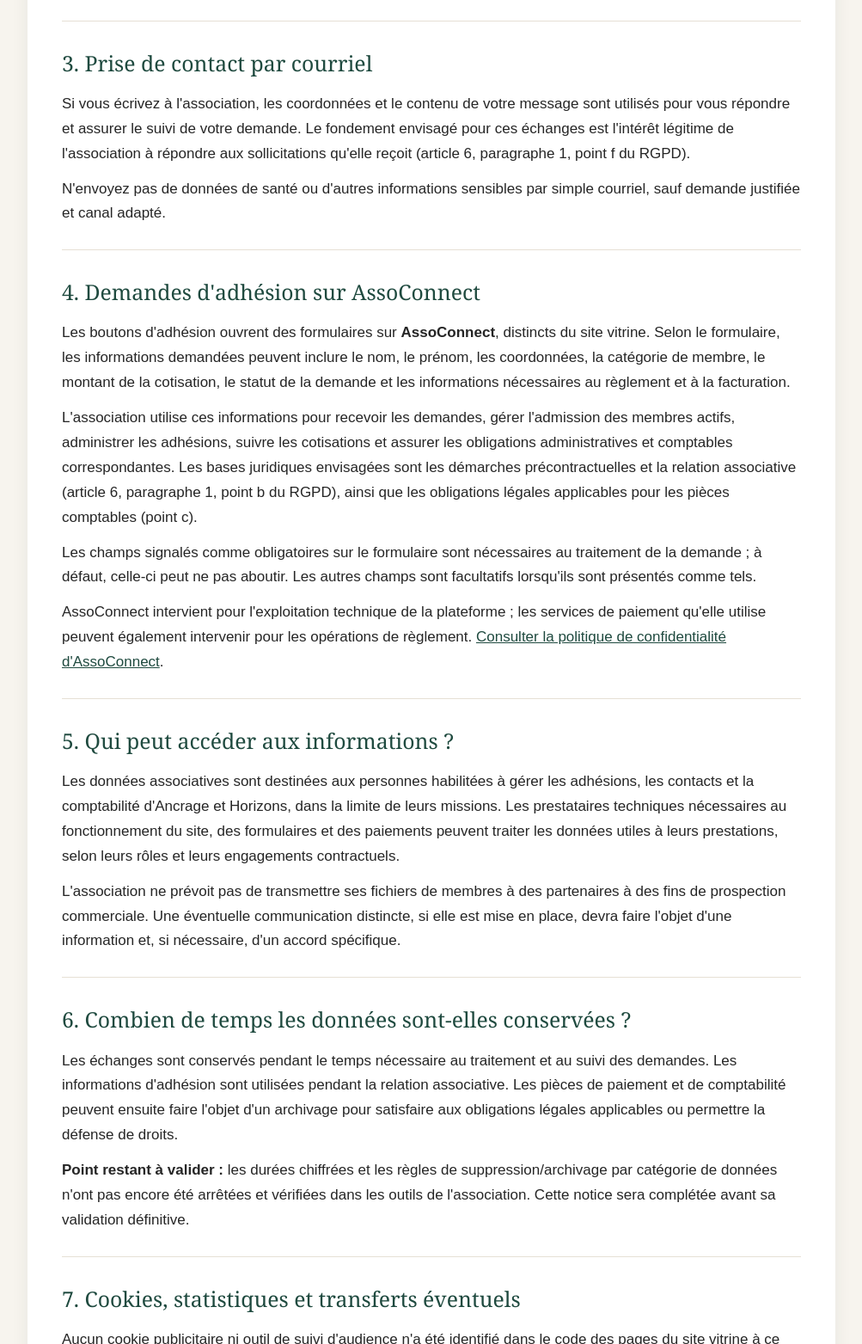
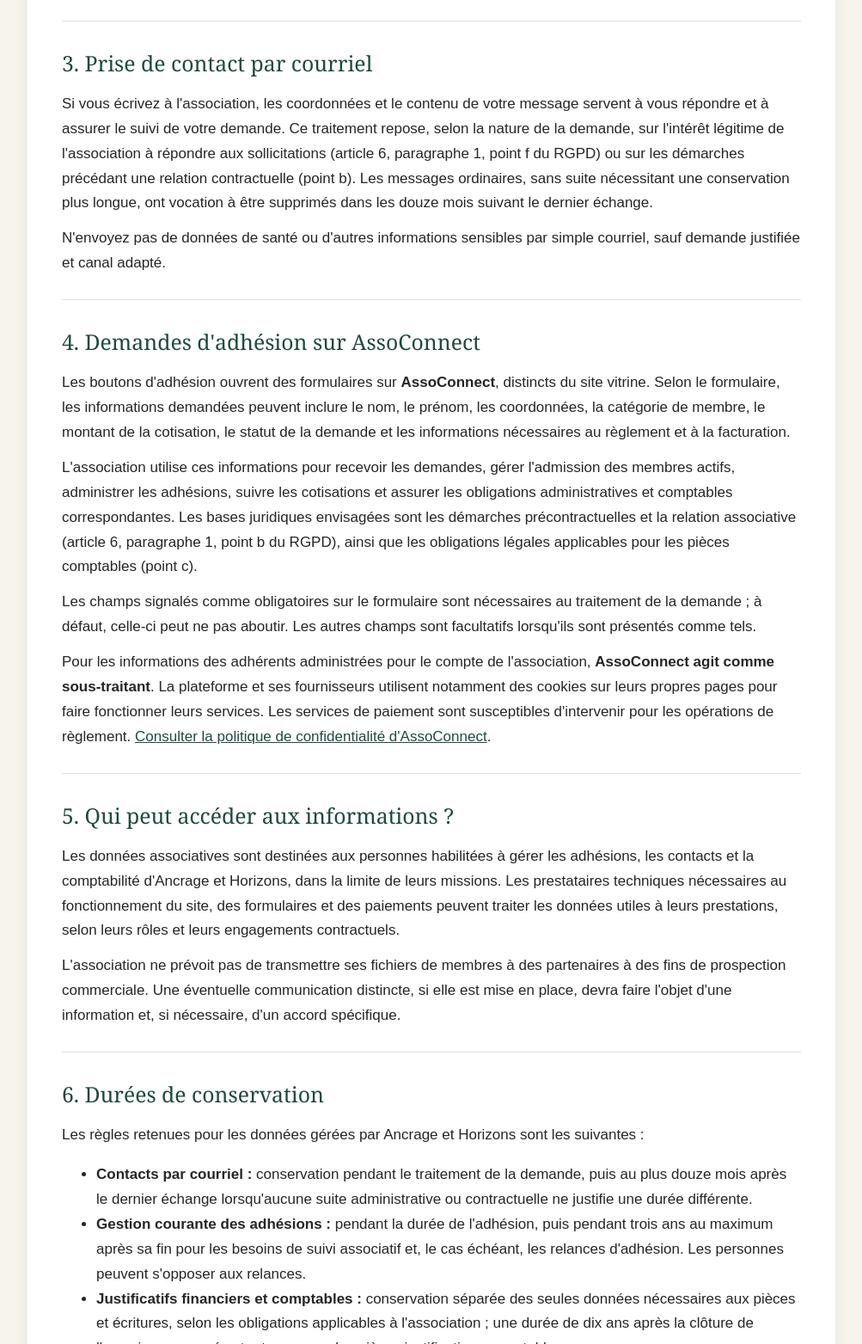
Before and after one commit to ancrageethorizons-coder/site-ancrage-et-horizons, a plain HTML site: page confidentialite/index.html in a window 1280 px wide. Shown: the part 1237-2800 px from the top of the page at 86% size, without its empty margins (138-1141 px from the left). Drawn offline with Linux system fonts and the light colour scheme.

Commit message:
Confidentialité : préciser les durées et distinguer AssoConnect et Cloudflare

```diff
--- a/confidentialite/index.html
+++ b/confidentialite/index.html
@@ -15,7 +15,7 @@ footer{display:flex;justify-content:space-between;flex-wrap:wrap;gap:22px;backgr
 <header><a class="brand" href="/"><img src="../assets/logo.png" alt="Symbole officiel d’Ancrage et Horizons"><span>Ancrage et Horizons</span></a><nav aria-label="Navigation principale"><a href="/">Accueil</a><a href="/association/">L’association</a><a href="/activites/">Nos activités</a><a href="/projets/">Nos projets</a><a class="join" href="/#adherer">Adhérer</a></nav></header>
 <div class="hero"><div><div class="eyebrow">Informations officielles</div><h1>Protection des données personnelles</h1><p>Comment sont utilisées les informations concernant les visiteurs et les personnes qui contactent ou rejoignent l’association.</p></div></div>
 <main><article>
-<div class="draft-note" role="note"><strong>Information en cours de validation :</strong> cette notice présente les traitements identifiés à ce jour. Les durées détaillées de conservation et les conditions applicables chez les prestataires doivent encore être confirmées par l'association avant l'ouverture officielle du site.</div>
+<div class="draft-note" role="note"><strong>Vérification technique en cours :</strong> les durées de conservation proposées ci-dessous sont définies pour la gestion associative. Leur application dans AssoConnect et la configuration effective des services Cloudflare et des prestataires doivent encore être vérifiées avant l'ouverture officielle du site.</div>
 <section><h2>1. Qui est responsable des données ?</h2>
 <p><strong>Ancrage et Horizons</strong>, association loi 1901 (RNA W9G1012339), est l'interlocutrice pour les données qu'elle utilise dans la gestion de ses activités et de ses adhérents.</p>
 <p>Siège : 5103 Résidence Neptune – Morin, 97120 Saint-Claude, Guadeloupe, France.<br>Courriel : <a href="mailto:ancrageethorizons@gmail.com">ancrageethorizons@gmail.com</a><br>Téléphone : <a href="tel:+590690921335">+590 690 92 13 35</a>.</p>
@@ -25,26 +25,33 @@ footer{display:flex;justify-content:space-between;flex-wrap:wrap;gap:22px;backgr
 <p>Comme pour tout site web, des informations techniques de connexion (par exemple l'adresse IP et des informations sur le navigateur) peuvent être traitées par l'hébergeur <strong>Cloudflare Pages</strong> afin de permettre l'affichage et de protéger le site. Ces traitements techniques relèvent des conditions applicables à ce prestataire.</p>
 </section>
 <section><h2>3. Prise de contact par courriel</h2>
-<p>Si vous écrivez à l'association, les coordonnées et le contenu de votre message sont utilisés pour vous répondre et assurer le suivi de votre demande. Le fondement envisagé pour ces échanges est l'intérêt légitime de l'association à répondre aux sollicitations qu'elle reçoit (article 6, paragraphe 1, point f du RGPD).</p>
+<p>Si vous écrivez à l'association, les coordonnées et le contenu de votre message servent à vous répondre et à assurer le suivi de votre demande. Ce traitement repose, selon la nature de la demande, sur l'intérêt légitime de l'association à répondre aux sollicitations (article 6, paragraphe 1, point f du RGPD) ou sur les démarches précédant une relation contractuelle (point b). Les messages ordinaires, sans suite nécessitant une conservation plus longue, ont vocation à être supprimés dans les douze mois suivant le dernier échange.</p>
 <p>N'envoyez pas de données de santé ou d'autres informations sensibles par simple courriel, sauf demande justifiée et canal adapté.</p>
 </section>
 <section><h2>4. Demandes d'adhésion sur AssoConnect</h2>
 <p>Les boutons d'adhésion ouvrent des formulaires sur <strong>AssoConnect</strong>, distincts du site vitrine. Selon le formulaire, les informations demandées peuvent inclure le nom, le prénom, les coordonnées, la catégorie de membre, le montant de la cotisation, le statut de la demande et les informations nécessaires au règlement et à la facturation.</p>
 <p>L'association utilise ces informations pour recevoir les demandes, gérer l'admission des membres actifs, administrer les adhésions, suivre les cotisations et assurer les obligations administratives et comptables correspondantes. Les bases juridiques envisagées sont les démarches précontractuelles et la relation associative (article 6, paragraphe 1, point b du RGPD), ainsi que les obligations légales applicables pour les pièces comptables (point c).</p>
 <p>Les champs signalés comme obligatoires sur le formulaire sont nécessaires au traitement de la demande ; à défaut, celle-ci peut ne pas aboutir. Les autres champs sont facultatifs lorsqu'ils sont présentés comme tels.</p>
-<p>AssoConnect intervient pour l'exploitation technique de la plateforme ; les services de paiement qu'elle utilise peuvent également intervenir pour les opérations de règlement. <a href="https://www.assoconnect.com/attachments/privacy_policy.pdf" target="_blank" rel="noopener noreferrer">Consulter la politique de confidentialité d'AssoConnect</a>.</p>
+<p>Pour les informations des adhérents administrées pour le compte de l'association, <strong>AssoConnect agit comme sous-traitant</strong>. La plateforme et ses fournisseurs utilisent notamment des cookies sur leurs propres pages pour faire fonctionner leurs services. Les services de paiement sont susceptibles d'intervenir pour les opérations de règlement. <a href="https://www.assoconnect.com/attachments/privacy_policy.pdf" target="_blank" rel="noopener noreferrer">Consulter la politique de confidentialité d'AssoConnect</a>.</p>
 </section>
 <section><h2>5. Qui peut accéder aux informations ?</h2>
 <p>Les données associatives sont destinées aux personnes habilitées à gérer les adhésions, les contacts et la comptabilité d'Ancrage et Horizons, dans la limite de leurs missions. Les prestataires techniques nécessaires au fonctionnement du site, des formulaires et des paiements peuvent traiter les données utiles à leurs prestations, selon leurs rôles et leurs engagements contractuels.</p>
 <p>L'association ne prévoit pas de transmettre ses fichiers de membres à des partenaires à des fins de prospection commerciale. Une éventuelle communication distincte, si elle est mise en place, devra faire l'objet d'une information et, si nécessaire, d'un accord spécifique.</p>
 </section>
-<section><h2>6. Combien de temps les données sont-elles conservées ?</h2>
-<p>Les échanges sont conservés pendant le temps nécessaire au traitement et au suivi des demandes. Les informations d'adhésion sont utilisées pendant la relation associative. Les pièces de paiement et de comptabilité peuvent ensuite faire l'objet d'un archivage pour satisfaire aux obligations légales applicables ou permettre la défense de droits.</p>
-<p><strong>Point restant à valider :</strong> les durées chiffrées et les règles de suppression/archivage par catégorie de données n'ont pas encore été arrêtées et vérifiées dans les outils de l'association. Cette notice sera complétée avant sa validation définitive.</p>
+<section><h2>6. Durées de conservation</h2>
+<p>Les règles retenues pour les données gérées par Ancrage et Horizons sont les suivantes :</p>
+<ul>
+<li><strong>Contacts par courriel :</strong> conservation pendant le traitement de la demande, puis au plus douze mois après le dernier échange lorsqu'aucune suite administrative ou contractuelle ne justifie une durée différente.</li>
+<li><strong>Gestion courante des adhésions :</strong> pendant la durée de l'adhésion, puis pendant trois ans au maximum après sa fin pour les besoins de suivi associatif et, le cas échéant, les relances d'adhésion. Les personnes peuvent s'opposer aux relances.</li>
+<li><strong>Justificatifs financiers et comptables :</strong> conservation séparée des seules données nécessaires aux pièces et écritures, selon les obligations applicables à l'association ; une durée de dix ans après la clôture de l'exercice concerné est retenue pour les pièces justificatives comptables.</li>
+</ul>
+<p>En cas de litige, d'obligation légale particulière ou de dossier de projet nécessitant un suivi, certaines informations strictement nécessaires peuvent être conservées plus longtemps, pour la durée justifiée et avec un accès limité. À l'issue de la durée pertinente, les données doivent être supprimées ou anonymisées, sous réserve des obligations d'archivage.</p>
+<p><strong>Mise en application à contrôler :</strong> les opérations de tri, de suppression et d'archivage dans AssoConnect et les autres outils doivent encore être vérifiées. Les durées propres aux cookies techniques et aux journaux de l'hébergeur relèvent de la documentation des prestataires.</p>
 </section>
 <section><h2>7. Cookies, statistiques et transferts éventuels</h2>
-<p>Aucun cookie publicitaire ni outil de suivi d'audience n'a été identifié dans le code des pages du site vitrine à ce stade. Cela ne permet pas d'exclure d'éventuels cookies techniques ou traitements de connexion mis en œuvre par Cloudflare : une vérification sur le site effectivement déployé reste nécessaire.</p>
-<p>Cloudflare et les prestataires intervenant sur les formulaires peuvent traiter des données dans des infrastructures situées hors de l'Union européenne. Les transferts et garanties contractuelles effectivement applicables devront être confirmés avant la validation définitive de cette notice.</p>
+<p>Le code des pages vitrines de l'association ne contient actuellement ni formulaire, ni publicité, ni balise de mesure d'audience ajoutée par l'association. Une fonction de mesure d'audience de Cloudflare peut cependant être activée au niveau de l'hébergement : Cloudflare indique que son outil Web Analytics n'utilise pas de cookies ou de stockage local pour établir ses statistiques. La configuration effectivement activée sur le site reste à vérifier.</p>
+<p>Des données techniques de connexion et, selon les protections activées, des cookies strictement nécessaires peuvent être traités par Cloudflare pour l'affichage et la sécurité du site. En quittant le site vers les formulaires <strong>AssoConnect</strong>, des cookies propres à cette plateforme et à ses prestataires peuvent être utilisés. Les informations correspondantes figurent dans la politique d'AssoConnect.</p>
+<p>Cloudflare et les prestataires intervenant sur les formulaires peuvent effectuer certains traitements impliquant des infrastructures ou des acteurs situés hors de l'Espace économique européen. Les lieux effectifs de traitement et les garanties applicables au compte de l'association restent à confirmer auprès des prestataires.</p>
 </section>
 <section><h2>8. Vos droits</h2>
 <p>Dans les conditions prévues par le RGPD, vous pouvez demander l'accès à vos données, leur rectification, leur effacement, la limitation de certains traitements ou vous opposer à un traitement. Selon le fondement juridique, vous pouvez également exercer un droit à la portabilité ou retirer un consentement précédemment donné.</p>
@@ -52,7 +59,7 @@ footer{display:flex;justify-content:space-between;flex-wrap:wrap;gap:22px;backgr
 <p>Vous pouvez également déposer une réclamation auprès de la <a href="https://www.cnil.fr/" target="_blank" rel="noopener noreferrer">Commission nationale de l'informatique et des libertés (CNIL)</a>.</p>
 </section>
 <section><h2>9. Mise à jour de cette information</h2>
-<p>Cette notice de travail est datée du <strong>21 novembre 2026</strong>. Elle doit être relue et validée par Ancrage et Horizons, notamment sur les durées, les prestataires et les paramètres techniques du site, avant d'être présentée comme définitive.</p>
+<p>Notice mise à jour le <strong>21 novembre 2026</strong>. Les principes de conservation sont précisés ; la vérification de leur application dans les outils utilisés, des paramètres Cloudflare et des conditions contractuelles des prestataires demeure nécessaire avant validation définitive.</p>
 </section>
 </article></main>
 <footer><div><strong>Ancrage et Horizons</strong><br><small>Relier le vivant, agir ensemble · Guadeloupe & Caraïbe</small></div><div><small>Contact : <a href="mailto:ancrageethorizons@gmail.com">ancrageethorizons@gmail.com</a><br>Tél. : <a href="tel:+590690921335">+590 690 92 13 35</a><br><a href="/mentions-legales/">Mentions légales</a><br><a href="/confidentialite/" aria-current="page">Protection des données</a></small></div></footer></body></html>
```
